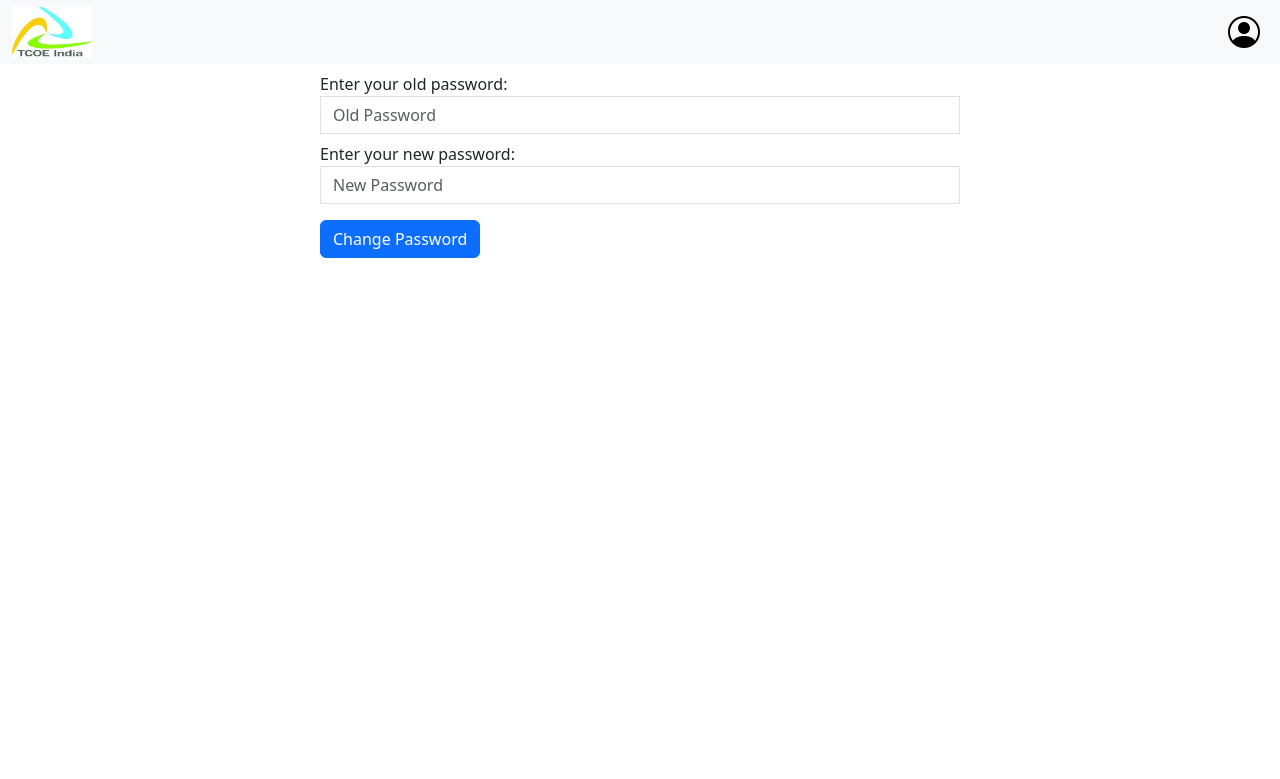
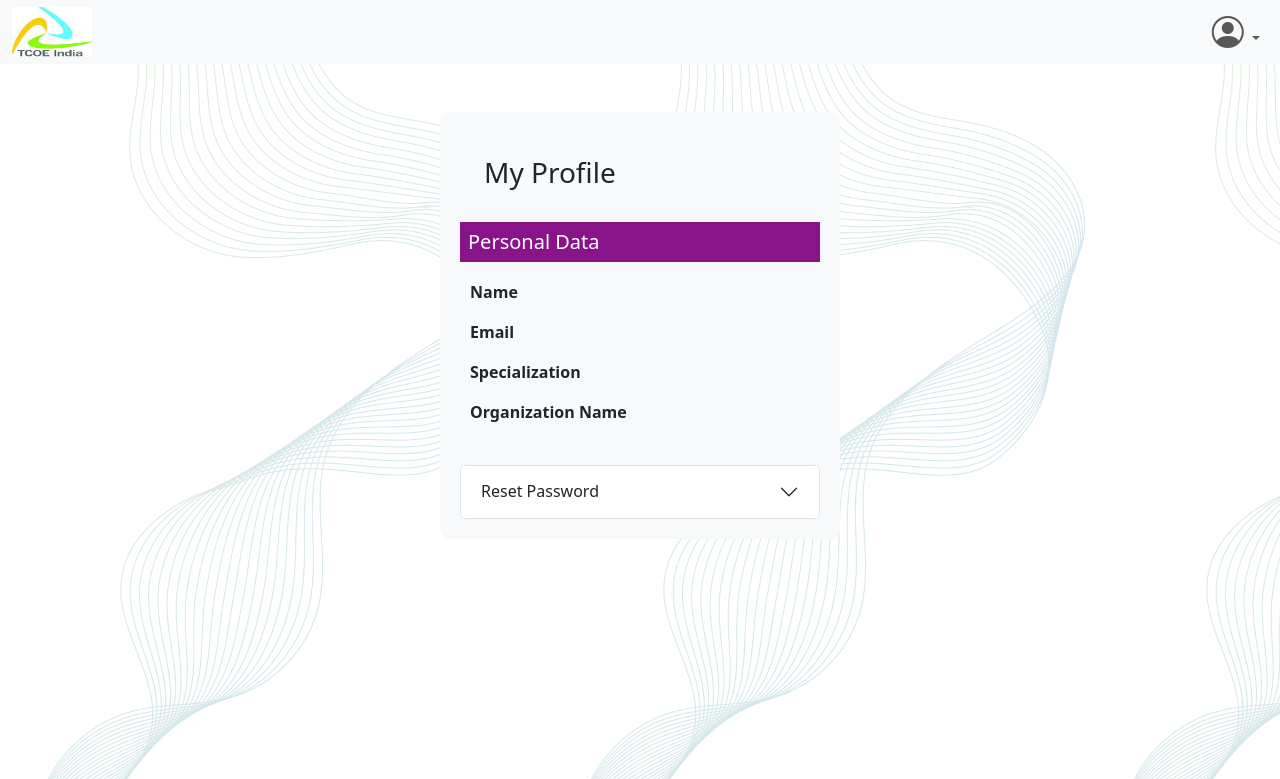
Before and after one commit to srikanthyaswada/TCOE, a PHP site: page /profile in a window 1280 px wide. Shown: the top 779 px of the page. Run offline with PHP 8.4, Linux system fonts and the light colour scheme; the visitor is signed in with stand-in values (Sample User, id 1); data that the repository does not hold is empty.

Commit message:
profile design changed

```diff
--- /dev/null
+++ b/assets/css/profile.css
@@ -0,0 +1,37 @@
+body {
+  background: url(../images/bg3.png) repeat !important;
+}
+.bg {
+  background-color: rgb(141, 13, 130);
+  color: white;
+}
+h4 {
+  font-family: Verdana, Geneva, Tahoma, sans-serif;
+}
+.profile-card {
+  max-width: 400px;
+  margin: auto;
+  padding: 20px;
+  background-color: #f8f9fa;
+  border-radius: 10px;
+}
+.bg {
+  background-color: rgb(137, 19, 137);
+}
+.profile-section {
+  padding: 10px;
+  border-radius: 5px;
+  margin-bottom: 15px;
+}
+.accordion-button:after {
+  transform: rotate(-90deg);
+}
+.accordion-button.collapsed:after {
+  transform: rotate(0deg);
+}
+.btnc {
+  background-color: rgb(137, 19, 137);
+}
+.btnc:hover {
+  background-color: rgb(142, 16, 134);
+}
--- a/profile.php
+++ b/profile.php
@@ -14,51 +14,27 @@ $uniqueId = $_SESSION['uniqueId'];
     <meta charset="UTF-8" />
     <title>Profile</title>
     <meta name="viewport" content="width=device-width, initial-scale=1.0" />
-    <link
-        rel="stylesheet"
-        href="https://cdn.jsdelivr.net/npm/bootstrap-icons@1.10.5/font/bootstrap-icons.css" />
-    <link
-        href="https://cdn.jsdelivr.net/npm/bootstrap@5.3.0-alpha1/dist/css/bootstrap.min.css"
-        rel="stylesheet" />
-    <link
-        rel="stylesheet"
-        href="https://cdnjs.cloudflare.com/ajax/libs/font-awesome/6.0.0-beta3/css/all.min.css" />
-    <link
-        href="https://fonts.googleapis.com/css2?family=Inter:wght@400;500;600;700&display=swap"
-        rel="stylesheet" />
-    <link
-        href="https://cdn.jsdelivr.net/npm/bootstrap@5.3.1/dist/css/bootstrap.min.css"
-        rel="stylesheet" />
-    <link
-        href="https://cdn.jsdelivr.net/npm/bootstrap-icons@1.10.5/font/bootstrap-icons.css"
-        rel="stylesheet" />
-    <link rel="stylesheet" href="assets/css/application.css" />
+    <link href="https://cdn.jsdelivr.net/npm/bootstrap@5.3.0-alpha1/dist/css/bootstrap.min.css" rel="stylesheet" />
+    <link rel="stylesheet" href="https://cdnjs.cloudflare.com/ajax/libs/font-awesome/6.0.0-beta3/css/all.min.css" />
+    <link href="https://fonts.googleapis.com/css2?family=Inter:wght@400;500;600;700&display=swap" rel="stylesheet" />
+    <link href="https://cdn.jsdelivr.net/npm/bootstrap@5.3.1/dist/css/bootstrap.min.css" rel="stylesheet" />
+    <link href="https://cdn.jsdelivr.net/npm/bootstrap-icons@1.10.5/font/bootstrap-icons.css" rel="stylesheet" />
+    <link rel="stylesheet" href="assets/css/profile.css" />
 </head>
 
 <body>
     <header class="navbar navbar-expand-lg navbar-light bg-light p-0 sticky-top">
         <div class="container-fluid">
             <a class="navbar-brand" href="participant">
-                <img
-                    src="./assets/images/Tcoe_logo.jpg"
-                    alt="Logo"
-                    width="80"
-                    height="50" />
+                <img src="./assets/images/Tcoe_logo.jpg" alt="Logo" width="80" height="50" />
             </a>
             <ul class="navbar-nav ms-auto">
                 <li class="nav-item dropdown">
-                    <a
-                        class="nav-link dropdown-toggle"
-                        href="#"
-                        id="profileDropdown"
-                        role="button"
-                        data-bs-toggle="dropdown"
-                        aria-expanded="false">
+                    <a class="nav-link dropdown-toggle" href="#" id="profileDropdown" role="button"
+                        data-bs-toggle="dropdown" aria-expanded="false">
                         <i class="bi bi-person-circle" style="font-size: 2rem"></i>
                     </a>
-                    <ul
-                        class="dropdown-menu dropdown-menu-end"
-                        aria-labelledby="profileDropdown">
+                    <ul class="dropdown-menu dropdown-menu-end" aria-labelledby="profileDropdown">
                         <li><a class="dropdown-item" href="participant">Home</a></li>
                         <li><a class="dropdown-item" href="profile">Profile</a></li>
                         <li><a class="dropdown-item" href="applicantView">My Application</a></li>
@@ -69,8 +45,13 @@ $uniqueId = $_SESSION['uniqueId'];
         </div>
     </header>
     <div class="row g-0">
-        <div class="col-sm-6 m-auto">
+        <div class="col-sm-6 m-auto mt-5">
+            <div class="profile-card">
                 <?php
+                $fullname = '';
+                $email = '';
+                $categoryType = '';
+                $categoryName = '';
                 $sql = "SELECT * FROM users WHERE uniqueId = ?";
                 $stmt = $conn->prepare($sql);
                 $stmt->bind_param("i", $uniqueId);
@@ -78,34 +59,57 @@ $uniqueId = $_SESSION['uniqueId'];
                 $result = $stmt->get_result();
                 if ($result->num_rows > 0) {
                     $row = $result->fetch_assoc();
-            ?>
-                <div class="card p-5">
-                    <div class="">Personal</div>
-                    <div class="mt-3">Name<strong class="mx-5"><?= $row['fullname'] ?></strong></div>
-                    <div class="mt-3">Email<strong class="mx-5"><?= $row['email'] ?></strong></div>
-                    <div class="mt-3">I am<strong class="mx-5"><?= $row['categoryType'] ?></strong></div>
-                </div>
-            <?php
+                    $fullname = $row['fullname'];
+                    $email = $row['email'];
+                    $categoryType = $row['categoryType'];
+                    $categoryName = $row['categoryName'];
                 } else {
                     echo "<script>alert('No record found for ID');</script>";
                 }
                 ?>
-
+                <h3 class=" p-4">My Profile</h3>
+                <div class="bg">
+                    <h5 class="p-2">Personal Data</h5>
+                </div>
+                <div class="profile-section">
+                    <p><strong>Name</strong><br><?= $fullname ?></p>
+                    <p><strong>Email</strong><br><?= $email ?></p>
+                    <p><strong>Specialization</strong><br><?= $categoryType ?></p>
+                    <p><strong>Organization Name</strong><br><?= $categoryName ?></p>
+                </div>
+                <div class="accordion" id="resetPasswordAccordion">
+                    <div class="accordion-item">
+                        <h2 class="accordion-header" id="headingOne">
+                            <button class="accordion-button collapsed" type="button" data-bs-toggle="collapse"
+                                data-bs-target="#collapseOne" aria-expanded="false" aria-controls="collapseOne">
+                                Reset Password
+                            </button>
+                        </h2>
+                        <div id="collapseOne" class="accordion-collapse collapse" aria-labelledby="headingOne"
+                            data-bs-parent="#resetPasswordAccordion">
+                            <div class="accordion-body">
                                 <form method="post" action="changepassword.php">
                                     <input type="hidden" name="uniqueId" value="<?php echo $uniqueId; ?>">
-                <div class="mt-2">
-                    <label for="password">Enter your old password:</label>
-                    <input type="password" class="form-control" placeholder="Old Password" name="password1" id="password1" required>
+                                    <div class="mb-3">
+                                        <label for="password1" class="form-label">Enter Old Password</label>
+                                        <input type="password" class="form-control" name="password1" id="password1"
+                                            placeholder="**********">
                                     </div>
-                <div class="mt-2">
-                    <label for="password">Enter your new password:</label>
-                    <input type="password" class="form-control" placeholder="New Password" name="password" id="password" required>
+                                    <div class="mb-3">
+                                        <label for="password" class="form-label">Enter New Password</label>
+                                        <input type="password" class="form-control" name="password" id="password"
+                                            placeholder="**********">
                                     </div>
-                <input type="submit" class="btn btn-primary mt-3" value="Change Password">
+                                    <button type="submit" class="btnc  btn w-100 text-white">Change Password</button>
                                 </form>
-
                             </div>
                         </div>
+                    </div>
+                </div>
+            </div>
+        </div>
+    </div>
+    <!-- <script src="https://cdn.jsdelivr.net/npm/bootstrap@5.3.1/dist/js/bootstrap.bundle.min.js"></script> -->
     <script src="https://cdn.jsdelivr.net/npm/@popperjs/core@2.11.8/dist/umd/popper.min.js"></script>
     <script src="https://cdn.jsdelivr.net/npm/bootstrap@5.3.1/dist/js/bootstrap.min.js"></script>
 </body>
```
Lines whose indentation alone changed are shown as unchanged.
